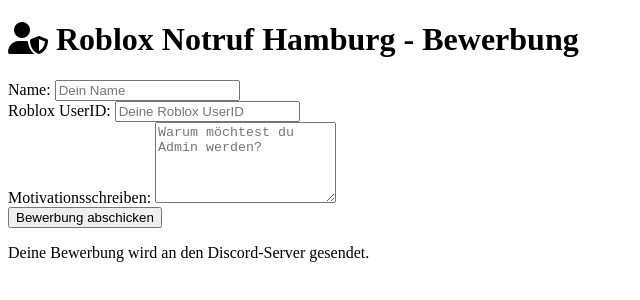
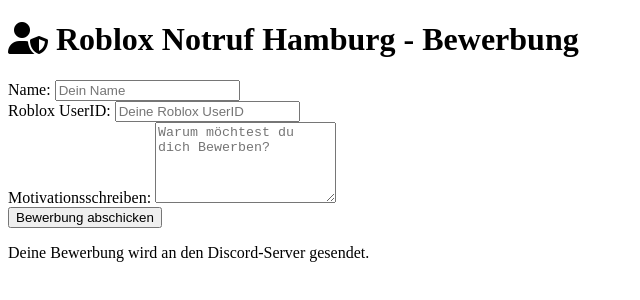
Before and after one commit to ZMgaming14/hhg, a plain HTML site: page index.html in a window 1280 px wide. Shown: the full height of the page, 0-640 px from the left. Drawn offline with Linux system fonts and the light colour scheme; a small style sheet from the web is missing.

Commit message:
Update index.html

```diff
--- a/index.html
+++ b/index.html
@@ -23,7 +23,7 @@
       </div>
       <div class="form-group">
         <label for="motivation">Motivationsschreiben:</label>
-        <textarea id="motivation" name="motivation" rows="5" placeholder="Warum möchtest du Admin werden?" required></textarea>
+        <textarea id="motivation" name="motivation" rows="5" placeholder="Warum möchtest du dich Bewerben?" required></textarea>
       </div>
       <button type="submit">Bewerbung abschicken</button>
     </form>
```
